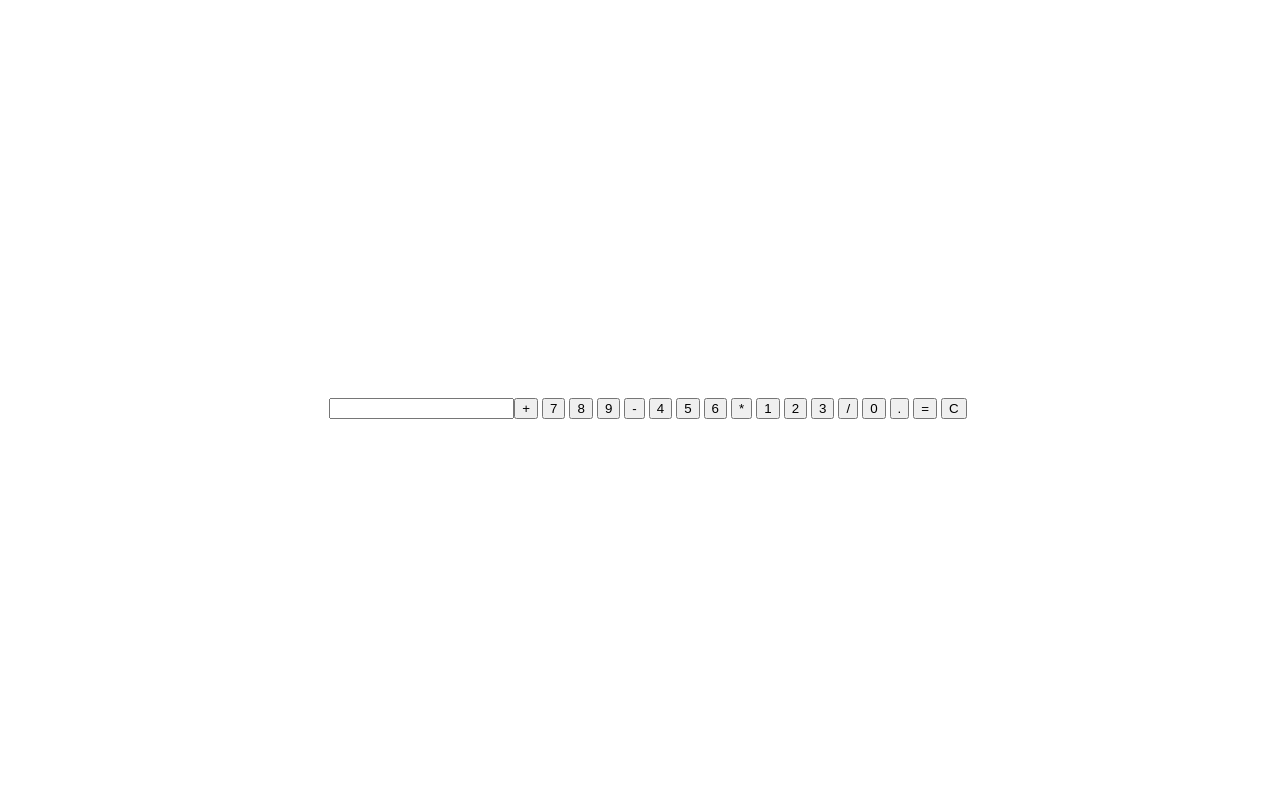
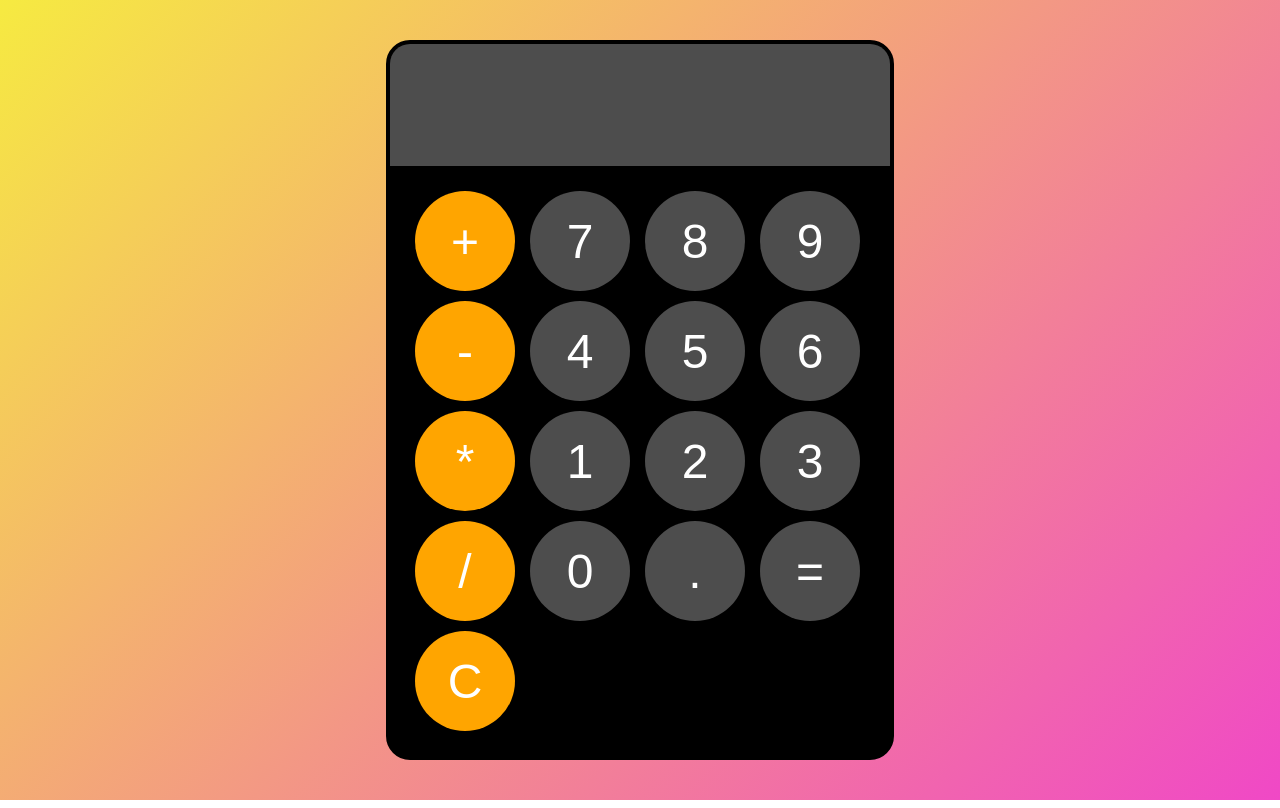
Before and after one commit to adisharma-git/Simple-calculator, a plain HTML site: page index.html in a window 1280 px wide. Drawn offline with Linux system fonts and the light colour scheme.

Commit message:
Added the css and html
Added the basic html layout and its basic css designing again.

```diff
--- a/index.html
+++ b/index.html
@@ -10,23 +10,23 @@
     <div class="section">
       <input type="text" class="display" readonly />
       <div class="buttons">
-        <button onclick="appendtodisplay('+')">+</button>
+        <button onclick="appendtodisplay('+')" class="op">+</button>
         <button onclick="appendtodisplay('7')">7</button>
         <button onclick="appendtodisplay('8')">8</button>
         <button onclick="appendtodisplay('9')">9</button>
-        <button onclick="appendtodisplay('-')">-</button>
+        <button onclick="appendtodisplay('-')" class="op">-</button>
         <button onclick="appendtodisplay('4')">4</button>
         <button onclick="appendtodisplay('5')">5</button>
         <button onclick="appendtodisplay('6')">6</button>
-        <button onclick="appendtodisplay('*')">*</button>
+        <button onclick="appendtodisplay('*')" class="op">*</button>
         <button onclick="appendtodisplay('1')">1</button>
         <button onclick="appendtodisplay('2')">2</button>
         <button onclick="appendtodisplay('3')">3</button>
-        <button onclick="appendtodisplay('/')">/</button>
+        <button onclick="appendtodisplay('/')" class="op">/</button>
         <button onclick="appendtodisplay('0')">0</button>
         <button onclick="appendtodisplay('.')">.</button>
         <button onclick="calculate()">=</button>
-        <button onclick=" claerdisplay()">C</button>
+        <button onclick=" claerdisplay()" class="op">C</button>
       </div>
     </div>
   </body>
--- a/style.css
+++ b/style.css
@@ -1,8 +1,56 @@
-.section {
-  height: 100vh;
-  width: 100%;
-  position: absolute;
+body {
+  margin: 0;
   display: flex;
   align-items: center;
   justify-content: center;
+  height: 100vh;
+  background: linear-gradient(-45deg, #f048c6, #f6ea41);
 }
+button {
+  width: 100px;
+  height: 100px;
+  border-radius: 50%;
+  border: none;
+  background-color: hsl(0, 0%, 30%);
+  color: white;
+  font-size: 3rem;
+  font-weight: 400;
+  cursor: pointer;
+}
+.section {
+  background-color: black;
+  border: 4px solid black;
+  border-radius: 24px;
+  max-width: 500px;
+  overflow: hidden;
+}
+.buttons {
+  display: grid;
+  grid-template-columns: repeat(4, 1fr);
+  gap: 10px;
+  padding: 25px;
+}
+button:hover {
+  background-color: hsl(0, 0%, 40%);
+}
+button:active {
+  background-color: hsl(0, 0%, 50%);
+}
+.display {
+  margin: 0;
+  width: 100%;
+  padding: 15px;
+  font-size: 5rem;
+  text-align: left;
+  border: none;
+  background-color: hsl(0, 0%, 30%);
+}
+.op {
+  background-color: orange;
+}
+.op:hover {
+  background-color: hsl(36, 73%, 57%);
+}
+.op:active {
+  background-color: hsl(36, 73%, 67%);
+}
```
